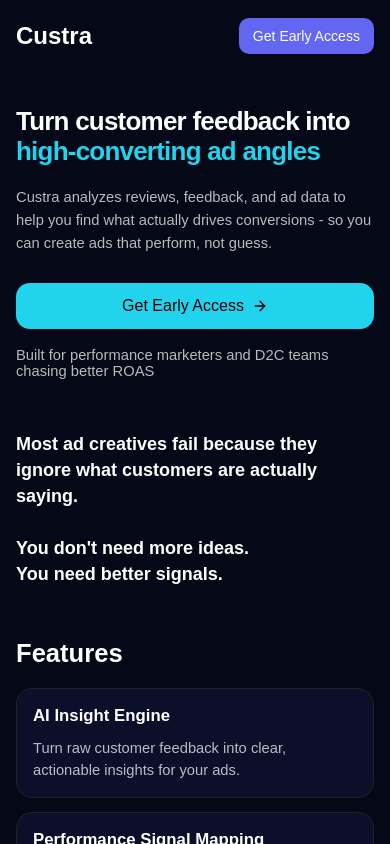
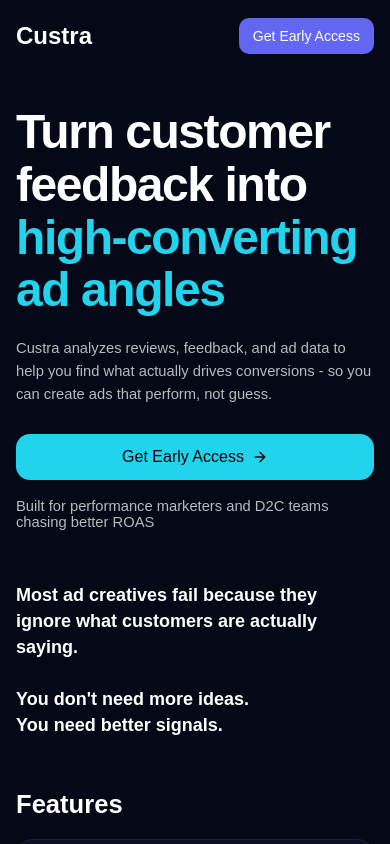
Before and after one commit to boss23custra/Custra, a React (Vite) app: page / in a window 390 px wide. Shown: the top 844 px of the page. Built offline with nearby package versions, Linux system fonts and the light colour scheme.

Commit message:
Apply hero title style and mobile overrides

```diff
--- a/src/App.tsx
+++ b/src/App.tsx
@@ -58,6 +58,7 @@
             className="hero-title"
             initial={{ opacity: 0, y: 20 }}
             animate={{ opacity: 1, y: 0 }}
+            style={{ fontSize: "48px", lineHeight: "1.1" }}
           >
             Turn customer feedback into{" "}
             <span className="hero-highlight">high-converting ad angles</span>
@@ -98,7 +99,7 @@
         <section className="content-section">
           <h2 className="section-title">Features</h2>
 
-          <div className="feature-grid">
+          <div className="feature-grid features">
             {features.map((feature) => (
               <div key={feature.title} className="feature-card">
                 <h3 className="feature-title">{feature.title}</h3>
```
